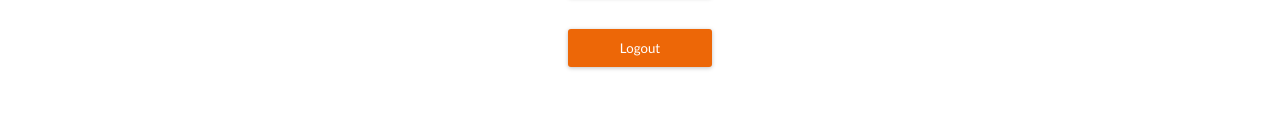
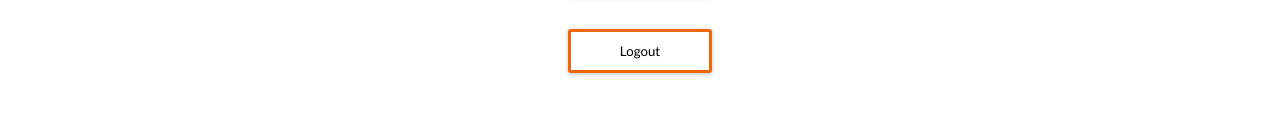
Before and after one commit to GSG-G7/HotMeal, a React app in the folder client/: page / in a window 1280 px wide. Shown: the part 539-654 px from the top of the page. Built offline with nearby package versions, Linux system fonts and the light colour scheme; what @hapi/joi would draw is missing.

Commit message:
style logout button Relates #37

```diff
--- a/client/src/components/home/index.js
+++ b/client/src/components/home/index.js
@@ -88,7 +88,7 @@ class Home extends Component {
             </Button>
           </div>
           <div>
-            <Button className="bage__buttons_button" onClick={logout}>
+            <Button className="logout bage__buttons_button" onClick={logout}>
               Logout
             </Button>
           </div>
--- a/client/src/components/home/style.css
+++ b/client/src/components/home/style.css
@@ -16,3 +16,10 @@
     font-family: Lato, sans-serif;
     width: 9rem;
 }
+.logout{
+    background: #fff;
+    color: black;
+    border: 0.2rem solid #ED6707;
+    box-shadow: black;
+    outline: none;
+}
```
